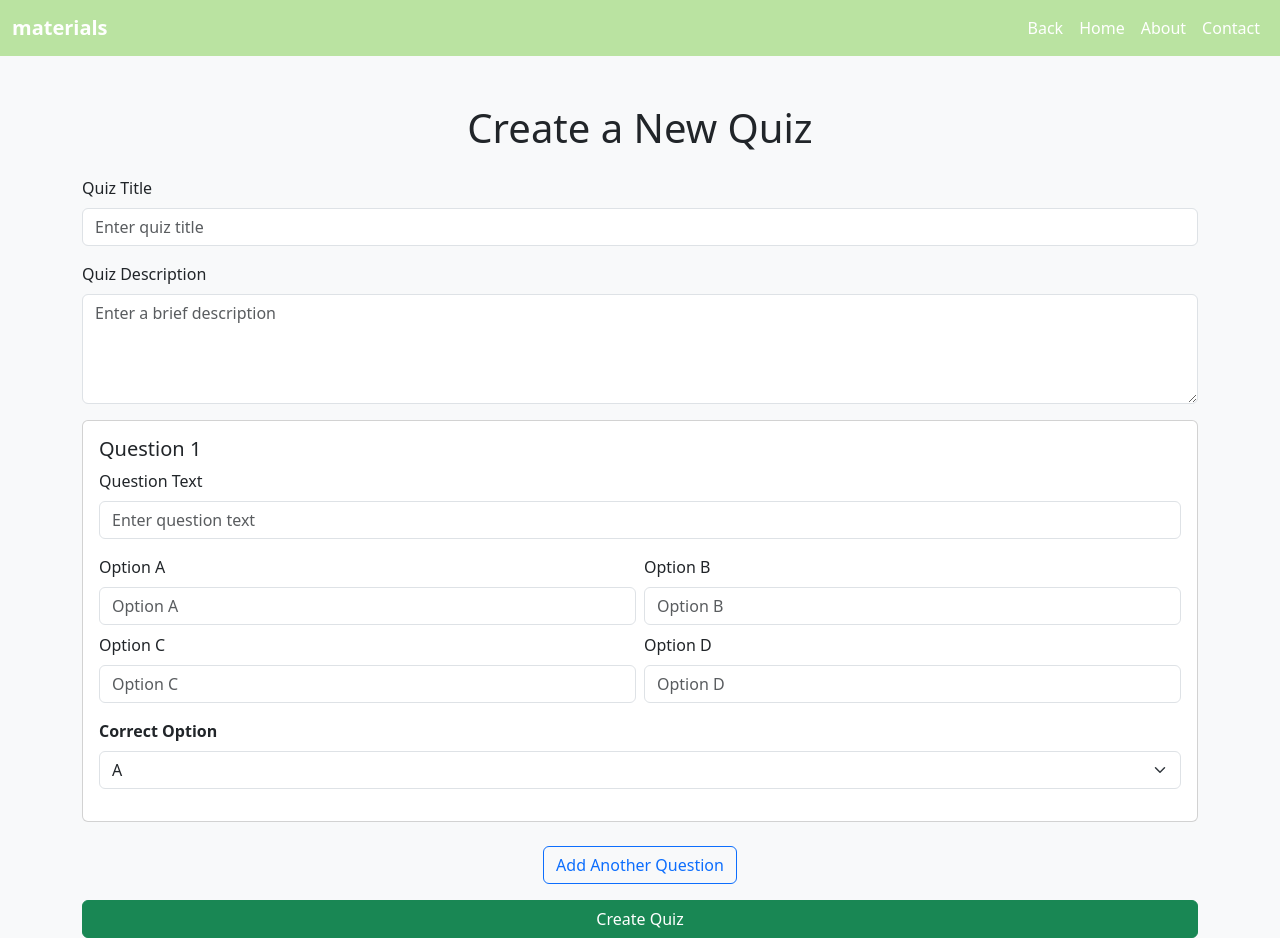
After one commit to prabhudaya123/pro-LMS, a Django app: page /create/ in a window 1280 px wide. The commit adds this page. Run offline with Django 5.2, Linux system fonts and the light colour scheme.

Commit message:
first quiz commit

```diff
--- a/LMS__39/mylog/templates/add_content.html
+++ b/LMS__39/mylog/templates/add_content.html
@@ -44,7 +44,7 @@
                         <div class="d-grid gap-3">
                             <a href="{% url 'upload_document' %}" class="btn btn-primary btn-lg">Add Documents</a>
                             <a href="{% url 'upload_videos' %}" class="btn btn-success btn-lg">Add Videos</a>
-                            <a href="#" class="btn btn-warning btn-lg text-white">Add Quiz</a>
+                            <a href="{% url 'create_quiz' %}" class="btn btn-warning btn-lg text-white">Add Quiz</a>
                         </div>
                     </div>
                 </div>
--- /dev/null
+++ b/LMS__39/mylog/templates/create_quiz.html
@@ -0,0 +1,168 @@
+<!DOCTYPE html>
+<html lang="en">
+<head>
+    <meta charset="UTF-8">
+    <meta name="viewport" content="width=device-width, initial-scale=1.0">
+    <title>Create Quiz</title>
+    <!-- Bootstrap CSS -->
+    <link href="https://cdn.jsdelivr.net/npm/bootstrap@5.3.0-alpha1/dist/css/bootstrap.min.css" rel="stylesheet">
+</head>
+<body>
+    <nav class="navbar navbar-expand-lg" style="background-color: hwb(97 63% 11%);">
+      <div class="container-fluid">
+        <a class="navbar-brand text-white" href="#" style="font-weight: bold;">materials</a>
+        <button class="navbar-toggler" type="button" data-bs-toggle="collapse" data-bs-target="#navbarNav" aria-controls="navbarNav" aria-expanded="false" aria-label="Toggle navigation">
+          <span class="navbar-toggler-icon" style="color: white;"></span>
+        </button>
+        <div class="collapse navbar-collapse" id="navbarNav">
+          <ul class="navbar-nav ms-auto">
+            <li class="nav-item">
+              <a class="nav-link text-white active" aria-current="page" href="{% url 'view_all'%}" style="font-size: 16px;">Back </a>
+            </li>
+            <li class="nav-item">
+              <a class="nav-link text-white active" aria-current="page" href="{% url 'teacher_dashboard'%}" style="font-size: 16px;">Home </a>
+            </li>
+            <li class="nav-item">
+              <a class="nav-link text-white" href="#" style="font-size: 16px;">About</a>
+            </li>
+
+            <li class="nav-item">
+              <a class="nav-link text-white" href="#" style="font-size: 16px;">Contact          </a>
+            </li>
+          </ul>
+        </div>
+      </div>
+    </nav>
+<body class="bg-light">
+    <div class="container mt-5">
+        <h1 class="text-center mb-4">Create a New Quiz</h1>
+        <form method="POST" id="quizForm">
+            {% csrf_token %}
+
+            <!-- Quiz Title -->
+            <div class="mb-3">
+                <label for="quiz_title" class="form-label">Quiz Title</label>
+                <input type="text" class="form-control" id="quiz_title" name="quiz_title" placeholder="Enter quiz title" required>
+            </div>
+
+            <!-- Quiz Description -->
+            <div class="mb-3">
+                <label for="quiz_description" class="form-label">Quiz Description</label>
+                <textarea class="form-control" id="quiz_description" name="quiz_description" rows="4" placeholder="Enter a brief description"></textarea>
+            </div>
+
+            <!-- Questions Container -->
+            <div id="questions-container">
+                <div class="card mb-4 question-card">
+                    <div class="card-body">
+                        <h5 class="card-title">Question 1</h5>
+
+                        <div class="mb-3">
+                            <label class="form-label">Question Text</label>
+                            <input type="text" class="form-control" name="question[]" placeholder="Enter question text" required>
+                        </div>
+
+                        <div class="row g-2 mb-3">
+                            <div class="col-md-6">
+                                <label class="form-label">Option A</label>
+                                <input type="text" class="form-control" name="option[]" placeholder="Option A" required>
+                            </div>
+                            <div class="col-md-6">
+                                <label class="form-label">Option B</label>
+                                <input type="text" class="form-control" name="option[]" placeholder="Option B" required>
+                            </div>
+                            <div class="col-md-6">
+                                <label class="form-label">Option C</label>
+                                <input type="text" class="form-control" name="option[]" placeholder="Option C" required>
+                            </div>
+                            <div class="col-md-6">
+                                <label class="form-label">Option D</label>
+                                <input type="text" class="form-control" name="option[]" placeholder="Option D" required>
+                            </div>
+                        </div>
+
+                        <!-- Correct Option Dropdown -->
+                        <div class="mb-3">
+                            <label class="form-label"><b>Correct Option</b></label>
+                            <select class="form-select" name="correct_option[]" required>
+                                <option value="A"> A</option>
+                                <option value="B"> B</option>
+                                <option value="C"> C</option>
+                                <option value="D"> D</option>
+                            </select>
+                        </div>
+                    </div>
+                </div>
+            </div>
+
+            <!-- Add Question Button -->
+            <div class="d-flex justify-content-center mb-3">
+                <button type="button" class="btn btn-outline-primary" id="add-question-btn">Add Another Question</button>
+            </div>
+
+            <!-- Submit Button -->
+            <div class="d-grid">
+                <button type="submit" class="btn btn-success">Create Quiz</button>
+            </div>
+        </form>
+    </div>
+
+    <!-- Bootstrap JS and Popper.js -->
+    <script src="https://cdn.jsdelivr.net/npm/bootstrap@5.3.0-alpha1/dist/js/bootstrap.bundle.min.js"></script>
+
+    <script>
+        // JavaScript to Add More Questions Dynamically
+        let questionCount = 1;
+
+        document.getElementById('add-question-btn').addEventListener('click', function () {
+            questionCount++;
+
+            const newQuestion = document.createElement('div');
+            newQuestion.classList.add('card', 'mb-4', 'question-card');
+
+            newQuestion.innerHTML = `
+                <div class="card-body">
+                    <h5 class="card-title">Question ${questionCount}</h5>
+
+                    <div class="mb-3">
+                        <label class="form-label">Question Text</label>
+                        <input type="text" class="form-control" name="question[]" placeholder="Enter question text" required>
+                    </div>
+
+                    <div class="row g-2 mb-3">
+                        <div class="col-md-6">
+                            <label class="form-label">Option A</label>
+                            <input type="text" class="form-control" name="option[]" placeholder="Option A" required>
+                        </div>
+                        <div class="col-md-6">
+                            <label class="form-label">Option B</label>
+                            <input type="text" class="form-control" name="option[]" placeholder="Option B" required>
+                        </div>
+                        <div class="col-md-6">
+                            <label class="form-label">Option C</label>
+                            <input type="text" class="form-control" name="option[]" placeholder="Option C" required>
+                        </div>
+                        <div class="col-md-6">
+                            <label class="form-label">Option D</label>
+                            <input type="text" class="form-control" name="option[]" placeholder="Option D" required>
+                        </div>
+                    </div>
+
+                    <!-- Correct Option Dropdown -->
+                    <div class="mb-3">
+                        <label class="form-label">Correct Option</label>
+                        <select class="form-select" name="correct_option[]" required>
+                            <option value="A">Option A</option>
+                            <option value="B">Option B</option>
+                            <option value="C">Option C</option>
+                            <option value="D">Option D</option>
+                        </select>
+                    </div>
+                </div>
+            `;
+
+            document.getElementById('questions-container').appendChild(newQuestion);
+        });
+    </script>
+</body>
+</html>
--- a/LMS__39/mylog/templates/view_all.html
+++ b/LMS__39/mylog/templates/view_all.html
@@ -72,7 +72,7 @@
             <div class="col-md-4">
                 <div class="card">
                     <h5 class="mb-3">Quizzes</h5>
-                    <a href="#" class="btn btn-warning btn-custom">View Quizzes</a>
+                    <a href="{% url 'quiz_list' %}" class="btn btn-warning btn-custom">View Quizzes</a>
                 </div>
             </div>
         </div>
--- a/LMS__39/mylog/urls.py
+++ b/LMS__39/mylog/urls.py
@@ -16,6 +16,13 @@ urlpatterns = [
 
     path('upload-videos/', views.upload_videos, name='upload_videos'),
     path('video-list/', views.video_list, name='video_list'),
+
+
+    path('create/', views.create_quiz, name='create_quiz'),
+    path('quizzes/',views.quiz_list,name='quiz_list'),
+    path('quiz/', views.quiz_list, name='quiz_list'),  # Add this line
+    path('quiz/<int:quiz_id>/attempt/', views.attempt_quiz, name='attempt_quiz'),
+    path('quiz/<int:quiz_id>/submit/', views.submit_quiz, name='submit_quiz'),
 ]
 if settings.DEBUG:
     urlpatterns += static(settings.MEDIA_URL, document_root=settings.MEDIA_ROOT)
--- a/LMS__39/mylog/views.py
+++ b/LMS__39/mylog/views.py
@@ -130,3 +130,112 @@ def upload_videos(request):
         formset = VideoFormSet(queryset=Video.objects.none())
 
     return render(request, 'upload_videos.html', {'formset': formset})
+
+
+
+
+def create_quiz(request):
+    if request.method == 'POST':
+        quiz_title = request.POST.get('quiz_title')
+        quiz_description = request.POST.get('quiz_description')
+        quiz = Quiz.objects.create(title=quiz_title, description=quiz_description)
+
+        questions = request.POST.getlist('question[]')
+        options = request.POST.getlist('option[]')
+        correct_options = request.POST.getlist('correct_option[]')  # Now correct option is A, B, C, D
+
+        for i, question_text in enumerate(questions):
+            # Create Question object without options
+            question = Question.objects.create(
+                quiz=quiz,
+                question_text=question_text,
+                marks=1  # You can adjust the marks as needed
+            )
+
+            # Get options for the current question
+            option_a = options[i * 4 + 0] if options[i * 4 + 0] else "Default Option A"
+            option_b = options[i * 4 + 1] if options[i * 4 + 1] else "Default Option B"
+            option_c = options[i * 4 + 2] if options[i * 4 + 2] else "Default Option C"
+            option_d = options[i * 4 + 3] if options[i * 4 + 3] else "Default Option D"
+            correct_option = correct_options[i]  # 'A', 'B', 'C', 'D'
+
+            # Create Option object and associate it with the current question
+            Option.objects.create(
+                question=question,
+                option_a=option_a,
+                option_b=option_b,
+                option_c=option_c,
+                option_d=option_d,
+                correct_option=correct_option  # No need to convert
+            )
+
+        return redirect('quiz_list')
+
+    return render(request, 'create_quiz.html')
+
+
+def attempt_quiz(request, quiz_id):
+    quiz = get_object_or_404(Quiz, id=quiz_id)
+    questions = quiz.questions.all()  # Get all the questions for this quiz
+
+    # Fetch options for each question
+    for question in questions:
+        question.options = question.option_set.all()  # Fetch related options for the question
+
+    if request.method == 'POST':
+        score = 0
+        total_marks = 0
+        for question in questions:
+            selected_answer = request.POST.get(f"question_{question.id}")  # Selected answer from form
+
+            # Fetch the correct option from the associated options
+            correct_option_obj = question.option_set.first()  # Get the first option
+            if selected_answer.upper() == correct_option_obj.correct_option.upper():
+                score += question.marks
+            total_marks += question.marks
+        percentage = (score / total_marks) * 100 if total_marks > 0 else 0
+        percentage = round(percentage, 2)
+        return render(request, 'submit_quiz.html', {'score': score, 'quiz': quiz,'percentage': percentage,'total_marks': total_marks})
+
+    return render(request, 'attempt_quiz.html', {'quiz': quiz, 'questions': questions})
+
+
+
+
+
+
+def quiz_list(request):
+    quizzes = Quiz.objects.all()  # Get all quizzes from the database
+    return render(request, 'quiz_list.html', {'quizzes': quizzes})
+
+
+def submit_quiz(request, quiz_id):
+    quiz = get_object_or_404(Quiz, id=quiz_id)
+    questions = quiz.questions.all()
+
+    score = 0
+    total_marks = 0  # Initialize total_marks
+
+    for question in questions:
+        selected_answer = request.POST.get(f"question_{question.id}")  # 'A', 'B', 'C', or 'D'
+
+        # Fetch the correct answer from the `Option` model
+        correct_answer = question.option_set.first().correct_option  # Already stored as 'A', 'B', 'C', 'D'
+
+        if selected_answer == correct_answer:
+            score += question.marks
+
+        total_marks += question.marks  # Add to total_marks
+
+    percentage = (score / total_marks) * 100 if total_marks > 0 else 0
+    percentage = round(percentage, 2)  # Round the percentage to 2 decimal places
+
+    # Print to check if values are passed correctly
+    print(f"Score: {score}, Total Marks: {total_marks}, Percentage: {percentage}")
+
+    return render(request, 'submit_quiz.html', {
+        'score': score,
+        'quiz': quiz,
+        'percentage': percentage,  # Pass the calculated percentage
+        'total_marks': total_marks  # Pass total_marks to show in the template
+    })
```
Also changed, not shown: LMS__39/mylog/templates/attempt_quiz.html (added, +88 -0 lines), LMS__39/mylog/templates/quiz_list.html (added, +63 -0 lines), LMS__39/mylog/templates/submit_quiz.html (added, +46 -0 lines), LMS__39/db.sqlite3.
